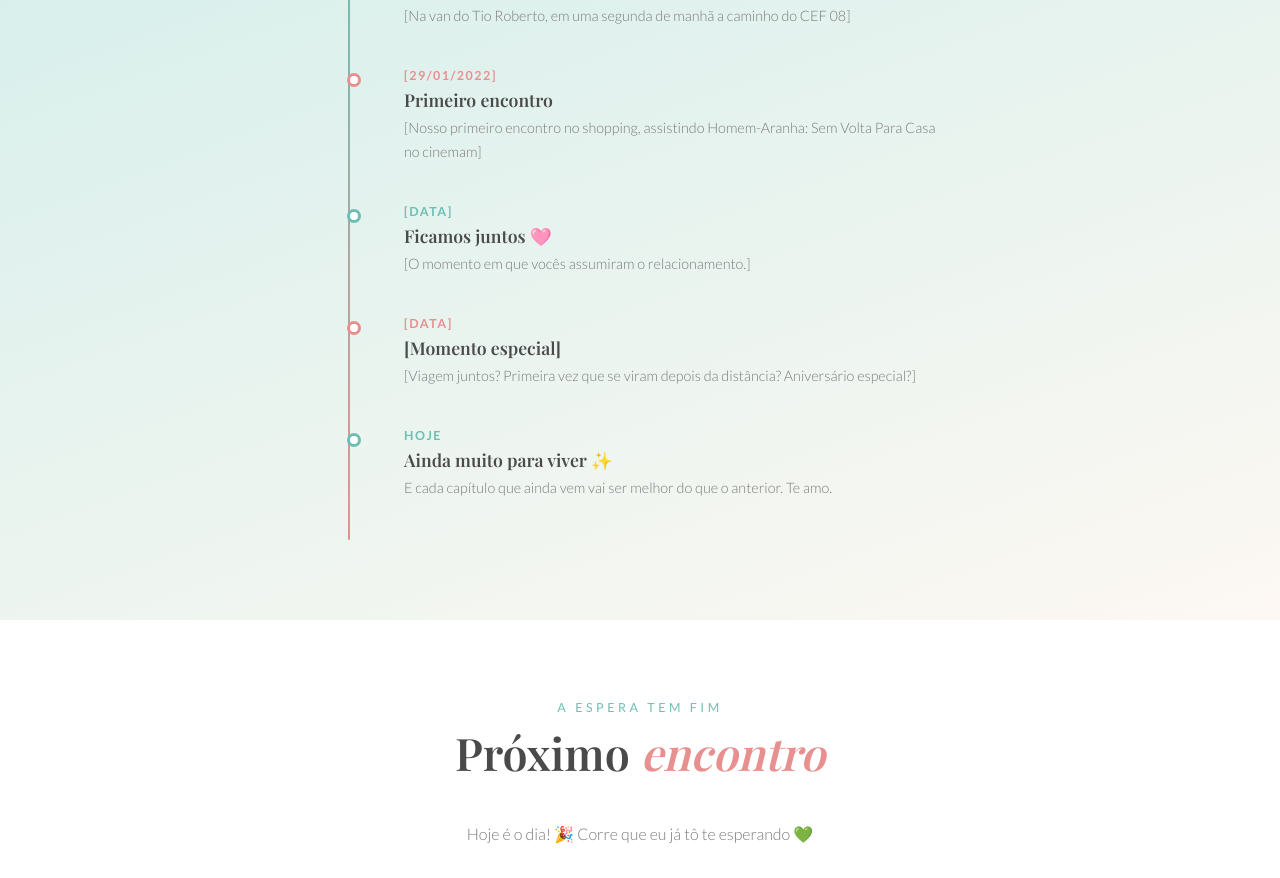
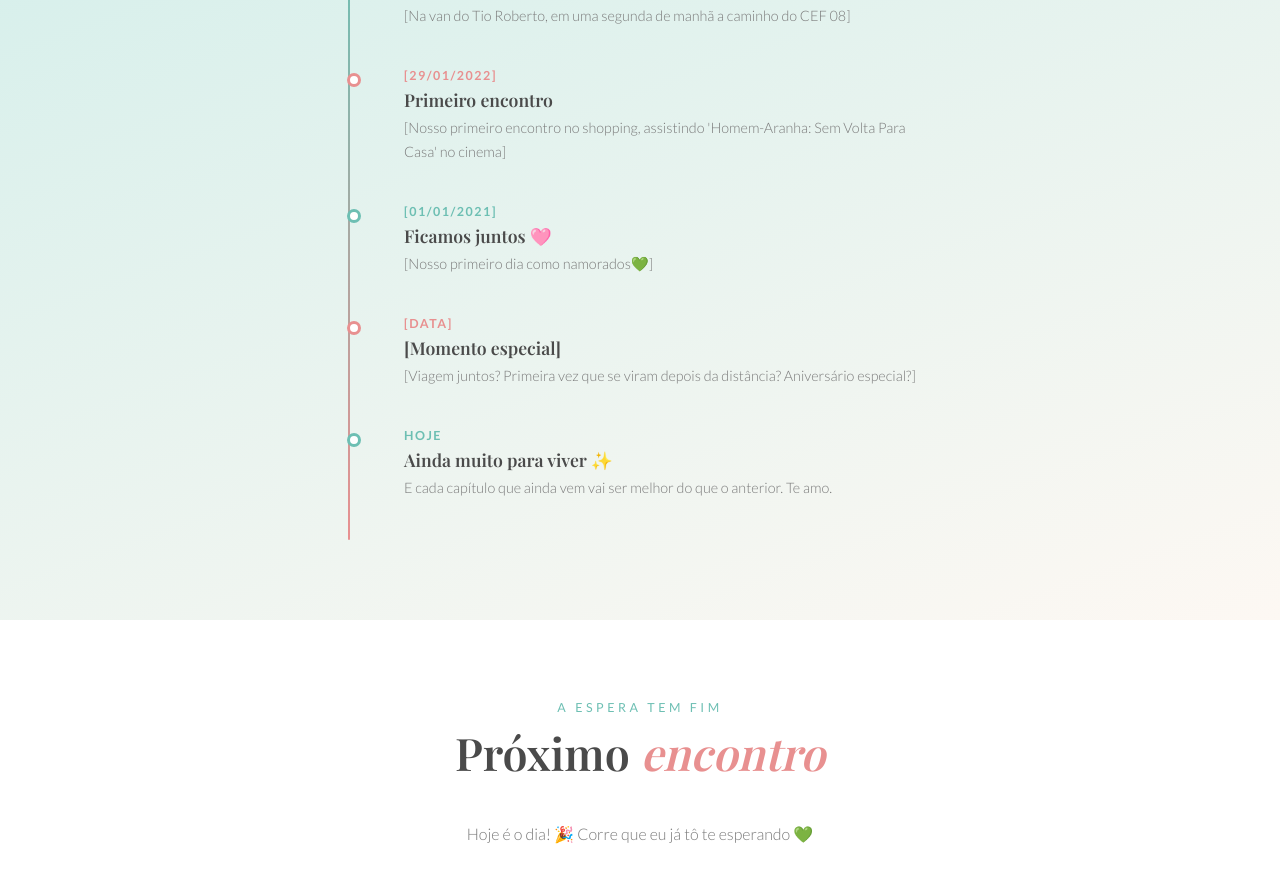
Before and after one commit to Leo-bsb/para-camila, a plain HTML site: page index.html in a window 1280 px wide. Shown: the part 4271-5149 px from the top of the page. Drawn offline with nearby package versions, Linux system fonts and the light colour scheme; a web font is replaced by a local one.

Commit message:
Update index.html

```diff
--- a/index.html
+++ b/index.html
@@ -496,12 +496,12 @@
       <div class="timeline-item reveal">
         <p class="timeline-date">[29/01/2022]</p>
         <h4 class="timeline-title">Primeiro encontro</h4>
-        <p class="timeline-desc">[Nosso primeiro encontro no shopping, assistindo Homem-Aranha: Sem Volta Para Casa no cinemam]</p>
+        <p class="timeline-desc">[Nosso primeiro encontro no shopping, assistindo 'Homem-Aranha: Sem Volta Para Casa' no cinema]</p>
       </div>
       <div class="timeline-item reveal">
-        <p class="timeline-date">[Data]</p>
+        <p class="timeline-date">[01/01/2021]</p>
         <h4 class="timeline-title">Ficamos juntos 🩷</h4>
-        <p class="timeline-desc">[O momento em que vocês assumiram o relacionamento.]</p>
+        <p class="timeline-desc">[Nosso primeiro dia como namorados💚]</p>
       </div>
       <div class="timeline-item reveal">
         <p class="timeline-date">[Data]</p>
@@ -548,7 +548,7 @@
     </div>
 
     <!-- 🔧 EDITE: coloque seu número do WhatsApp (formato internacional, sem + e espaços) -->
-    <a href="https://wa.me/5500000000000?text=Te+amo+%F0%9F%92%9A" target="_blank" class="btn-call reveal">
+    <a href="https://wa.me/5561992944998?text=Te+amo+%F0%9F%92%9A" target="_blank" class="btn-call reveal">
       📞 Me liga agora? 💚
     </a>
   </div>
```
